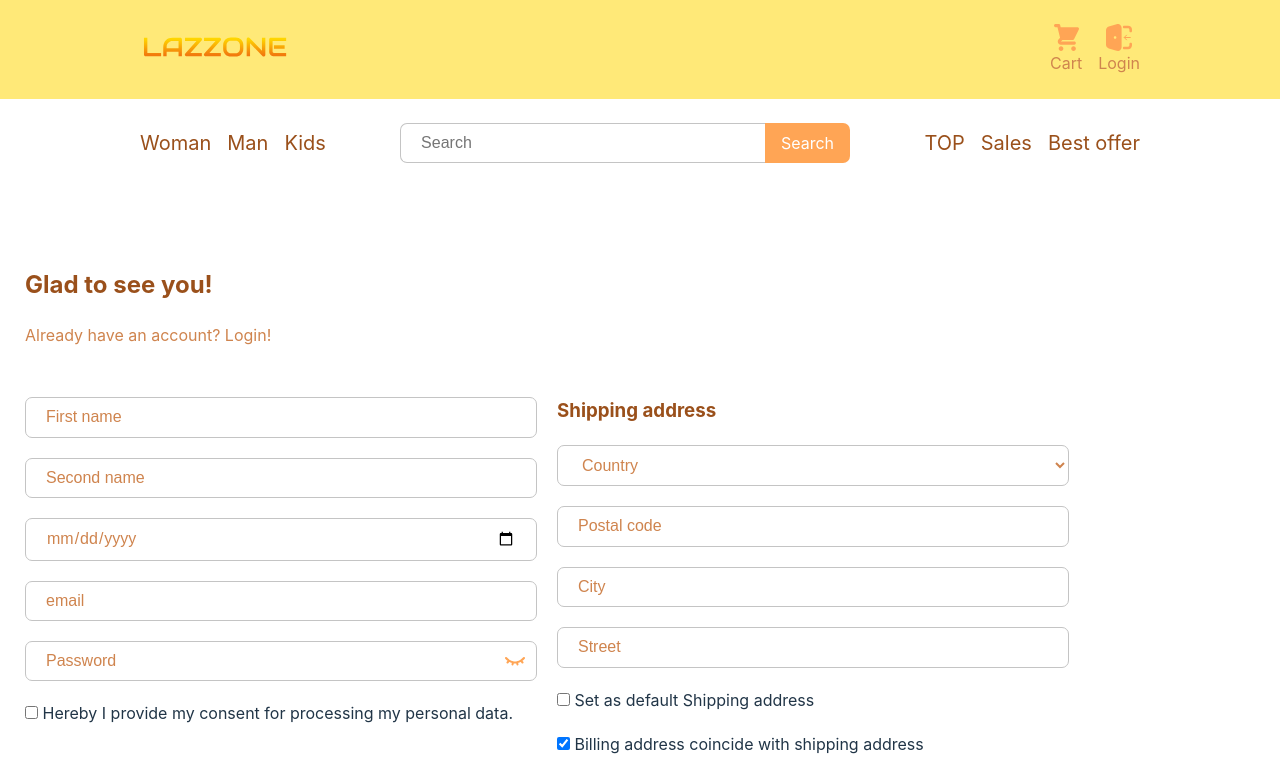
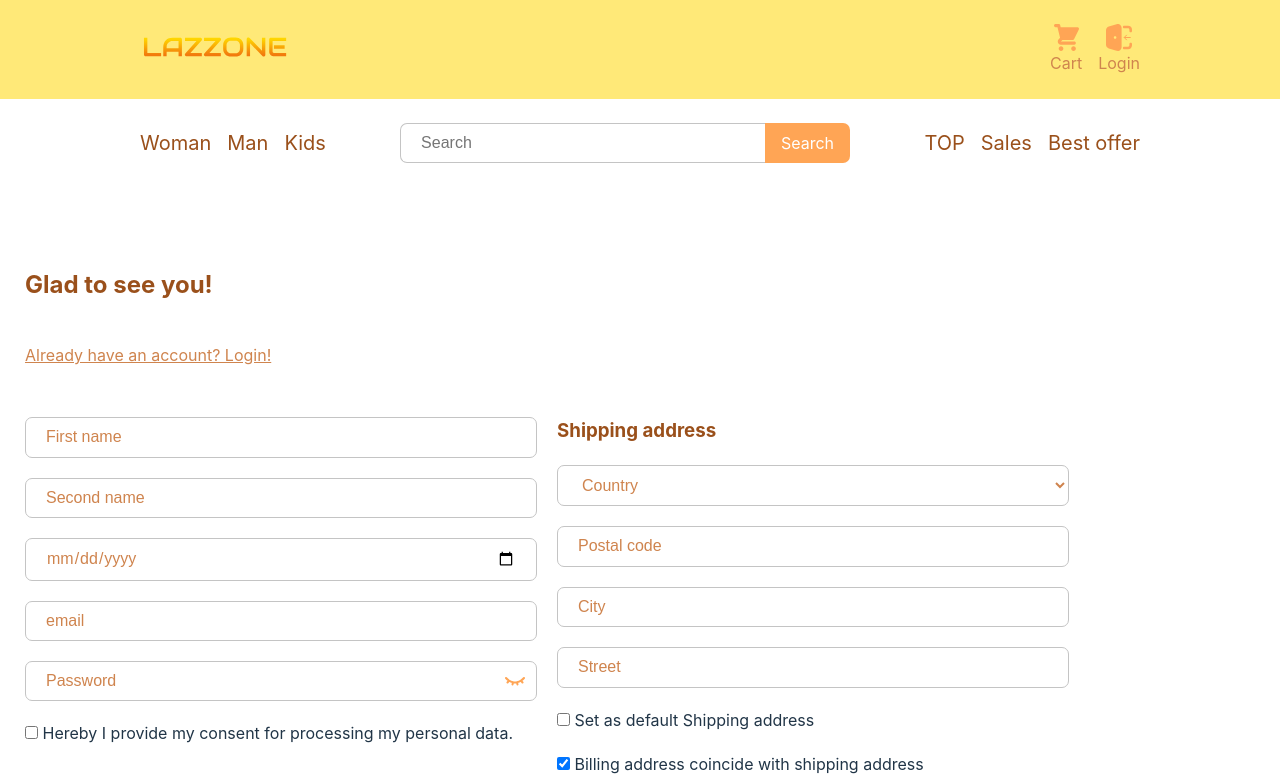
Before and after one commit to mamont79/eCommerce-Application, a React (Vite) app: page /registration in a window 1280 px wide. Shown: the top 779 px of the page. Built offline with nearby package versions, Linux system fonts and the light colour scheme.

Commit message:
refactor: change links style on registration page

```diff
--- a/src/components/StyledPageTitle.ts
+++ b/src/components/StyledPageTitle.ts
@@ -1,5 +1,11 @@
+import { Link } from 'react-router-dom';
 import { styled } from 'styled-components';
 
 export const StyledPageName = styled.h2`
   margin: 0;
 `;
+
+export const RegistrationLink = styled(Link)`
+  margin: 20px 0 0 0;
+  text-decoration: underline;
+`;
--- a/src/pages/login/style.tsx
+++ b/src/pages/login/style.tsx
@@ -13,6 +13,7 @@ const StyledLoginForm = styled(Form)`
 
 const LoginLink = styled(Link)`
   margin: 20px 0 0 0;
+  text-decoration: underline;
 `;
 
 const LoginInputWrapper = styled.div`
--- a/src/pages/registration/RegistrationForm/index.tsx
+++ b/src/pages/registration/RegistrationForm/index.tsx
@@ -1,5 +1,5 @@
 import { useEffect } from 'react';
-import { Link, useNavigate } from 'react-router-dom';
+import { useNavigate } from 'react-router-dom';
 import { Formik } from 'formik';
 import { toast } from 'react-toastify';
 import { RegistrationFormFields, registrationFormFields } from './formFields';
@@ -107,7 +107,6 @@ export function RegistrationForm() {
           />
 
           <FormGroup>
-            <Link to="/login">Already have an account? Login!</Link>
             <StyledBtn $primary type="submit">
               Submit
             </StyledBtn>
--- a/src/pages/registration/index.tsx
+++ b/src/pages/registration/index.tsx
@@ -1,5 +1,7 @@
-import { Link } from 'react-router-dom';
-import { StyledPageName } from '../../components/StyledPageTitle';
+import {
+  RegistrationLink,
+  StyledPageName,
+} from '../../components/StyledPageTitle';
 import { RegistrationForm } from './RegistrationForm';
 import { StyledPageContentWrapper, StyledPageHeadingWrapper } from './style';
 
@@ -8,7 +10,9 @@ export default function Registration() {
     <StyledPageContentWrapper>
       <StyledPageHeadingWrapper>
         <StyledPageName>Glad to see you!</StyledPageName>
-        <Link to="/login">Already have an account? Login!</Link>
+        <RegistrationLink to="/login">
+          Already have an account? Login!
+        </RegistrationLink>
       </StyledPageHeadingWrapper>
       <RegistrationForm />
     </StyledPageContentWrapper>
```
